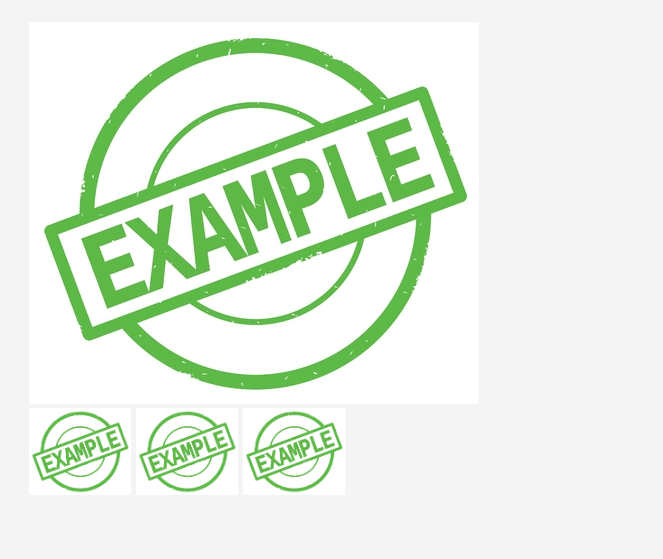
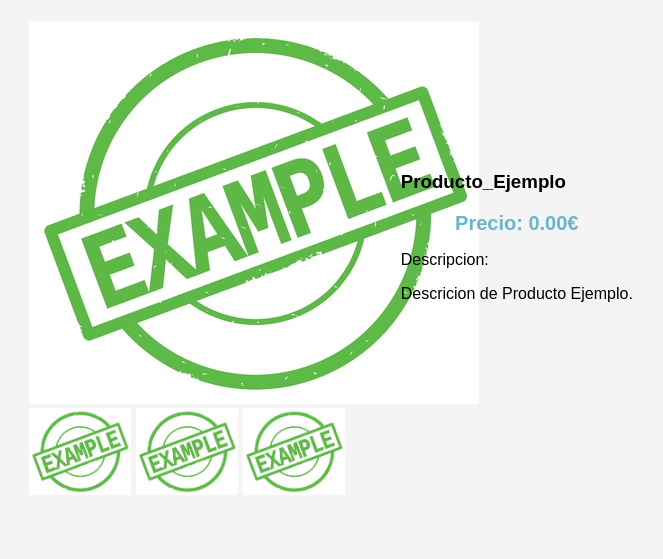
Before and after one commit to bixiPRO/MAGIANG, a PHP site: page /producto.html in a window 1280 px wide. Shown: the part 130-689 px from the top of the page, without its empty margins (99-762 px from the left). Run offline with PHP 8.4, Linux system fonts and the light colour scheme.

Commit message:
se ha añadido texto informativo de producto

```diff
--- a/WEB/css/productostyle.css
+++ b/WEB/css/productostyle.css
@@ -139,6 +139,13 @@ h4 {
     height: 10%;
 }
 
+.prod_info{
+    display: inline-block;
+    vertical-align: top;
+    margin-left: 5%;
+    margin-top: -25%;
+}
+
 /*END ZONA CONTENIDO_PRODUCTO */
 /* ESTILOS FOOTER */
 footer {
--- a/WEB/producto.html
+++ b/WEB/producto.html
@@ -1,6 +1,6 @@
 <!DOCTYPE html>
 <head>
-    <title> Sobre Nosotros - Magiang </title>
+    <title> Producto - Magiang </title>
     <favicon href="img/favicon.">
     <link rel="stylesheet" type="text/css" href="css/productostyle.css">
     <meta name="viewport" content="width=device-width,initial-scale=1">
@@ -41,8 +41,16 @@
                 <img src="img/ejemplo_prod.jpg">
                 <img src="img/ejemplo_prod.jpg">
                 <img src="img/ejemplo_prod.jpg">
+                <div class="prod_info">
+                    <h3>Producto_Ejemplo</h3>
+                    <h4>Precio: 0.00€</h4>
+                    <p>Descripcion:</p>
+                    <p>Descricion de Producto Ejemplo.</p>
+
+                </div>
             </div>
         </div>
+
 
     </main>
         <!-- Zona FOOTER-->
```
